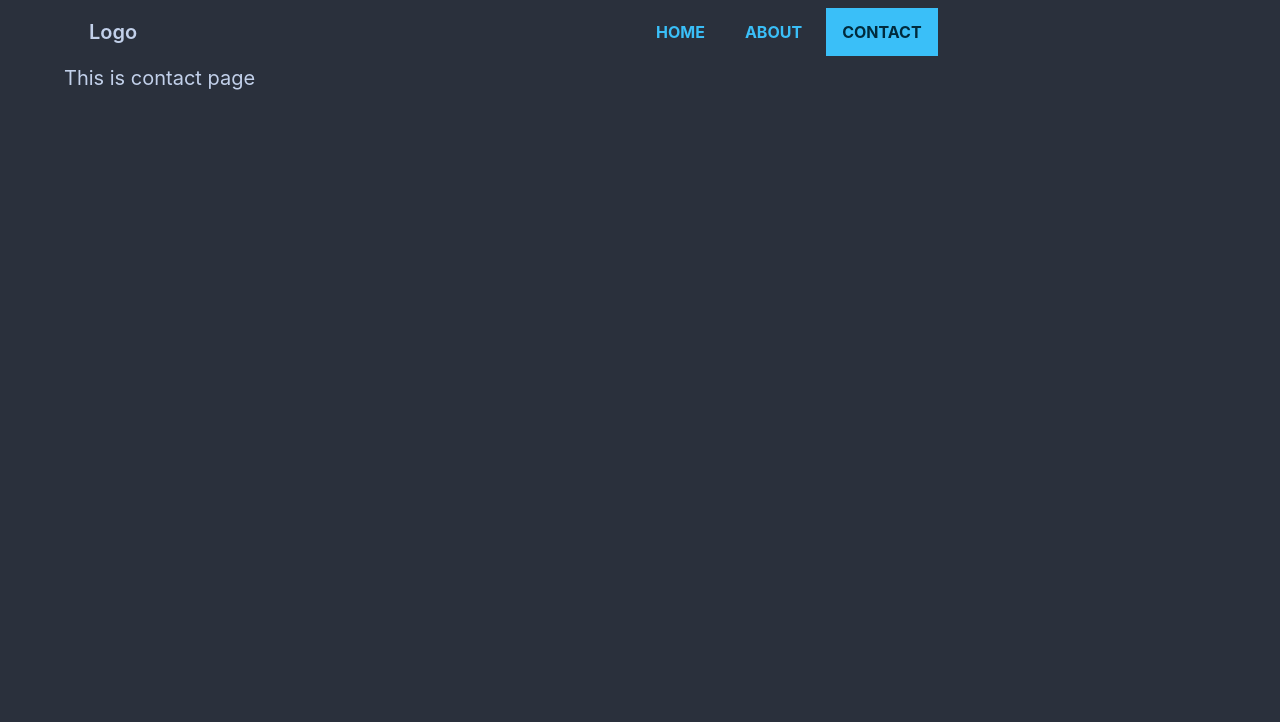
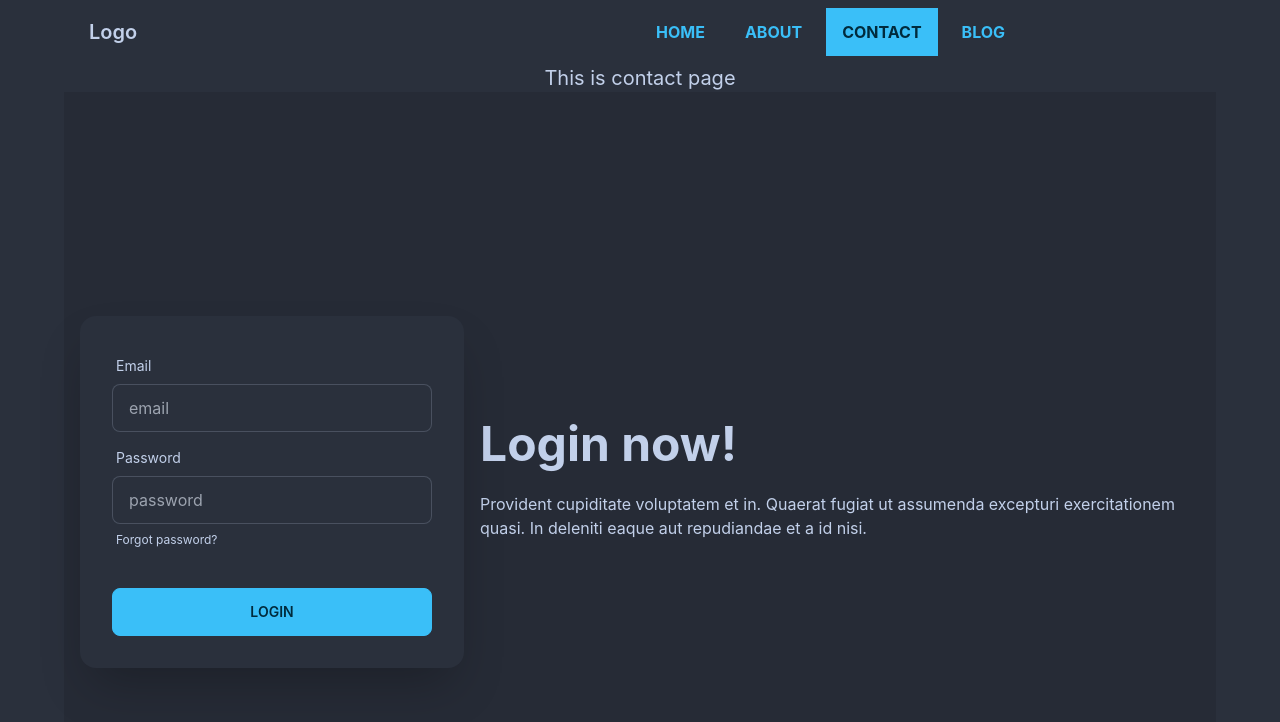
Before and after one commit to afruzaakter/end-game-practice-project-1, a React (Create React App) app: page /contact in a window 1280 px wide. Shown: the top 722 px of the page. Built offline with nearby package versions, Linux system fonts and the light colour scheme.

Commit message:
create a blog page

```diff
--- a/src/App.js
+++ b/src/App.js
@@ -1,6 +1,7 @@
 
 import { Route, Routes } from 'react-router-dom';
 import './App.css';
+import Blog from './Blog/Blog';
 import About from './Pages/about/About';
 import Contact from './Pages/Contact/Contact';
 import Home from './Pages/Home/Home';
@@ -15,6 +16,7 @@ function App() {
      <Route path='/home' element={<Home></Home>}></Route>
       <Route path='/about' element={<About></About>}></Route>
       <Route path='/contact' element={<Contact></Contact>}></Route>
+      <Route path='/blog' element={<Blog></Blog>}></Route>
 
      </Routes>
     </div>
--- /dev/null
+++ b/src/Blog/Blog.js
@@ -0,0 +1,11 @@
+import React from 'react';
+
+const Blog = () => {
+    return (
+        <div>
+            <h1>This is blog page</h1>
+        </div>
+    );
+};
+
+export default Blog;
--- a/src/Pages/Contact/Contact.js
+++ b/src/Pages/Contact/Contact.js
@@ -3,7 +3,37 @@ import React from 'react';
 const Contact = () => {
     return (
         <div>
-            <h1 className='text-xl'>This is contact page</h1>
+            <h1 className='text-xl text-center'>This is contact page</h1>
+            <div class="hero min-h-screen bg-base-200">
+  <div class="hero-content flex-col lg:flex-row-reverse">
+    <div class="text-center lg:text-left">
+      <h1 class="text-5xl font-bold">Login now!</h1>
+      <p class="py-6">Provident cupiditate voluptatem et in. Quaerat fugiat ut assumenda excepturi exercitationem quasi. In deleniti eaque aut repudiandae et a id nisi.</p>
+    </div>
+    <div class="card flex-shrink-0 w-full max-w-sm shadow-2xl bg-base-100">
+      <div class="card-body">
+        <div class="form-control">
+          <label class="label">
+            <span class="label-text">Email</span>
+          </label>
+          <input type="text" placeholder="email" class="input input-bordered" />
+        </div>
+        <div class="form-control">
+          <label class="label">
+            <span class="label-text">Password</span>
+          </label>
+          <input type="text" placeholder="password" class="input input-bordered" />
+          <label class="label">
+            <a href="#" class="label-text-alt link link-hover">Forgot password?</a>
+          </label>
+        </div>
+        <div class="form-control mt-6">
+          <button class="btn btn-primary">Login</button>
+        </div>
+      </div>
+    </div>
+  </div>
+</div>
 
         </div>
     );
--- a/src/Pages/Navbar.js
+++ b/src/Pages/Navbar.js
@@ -9,6 +9,7 @@ const Navbar = () => {
     <li tabindex="0" className='mr-2 font-bold text-info'><NavLink to="/about">ABOUT</NavLink></li>
 
     <li  className='mr-2 font-bold text-info'><NavLink to="/contact">CONTACT</NavLink></li>
+    <li  className='mr-2 font-bold text-info'><NavLink to="/blog">BLOG</NavLink></li>
 
 
     </>
```
